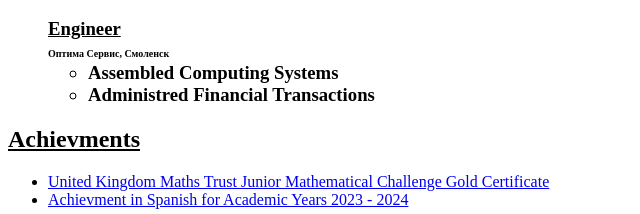
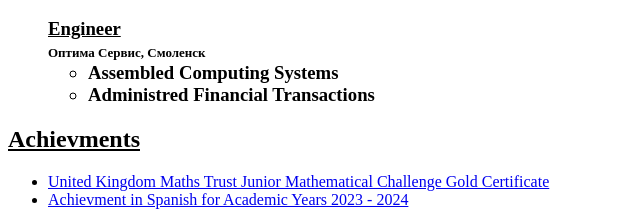
Before and after one commit to eburilkin/resume, a plain HTML site: page index.html in a window 1280 px wide. Shown: the part 449-663 px from the top of the page, 0-640 px from the left. Drawn offline with Linux system fonts and the light colour scheme.

Commit message:
Update index.html

```diff
--- a/index.html
+++ b/index.html
@@ -31,7 +31,7 @@
     <ul>
         <h3><u>Engineer</u>
             <br>
-            <font size="1">Оптима Сервис, Смоленск</font>
+            <font size="2">Оптима Сервис, Смоленск</font>
 
          <ul>
             <li>Assembled Computing Systems</li>
```
